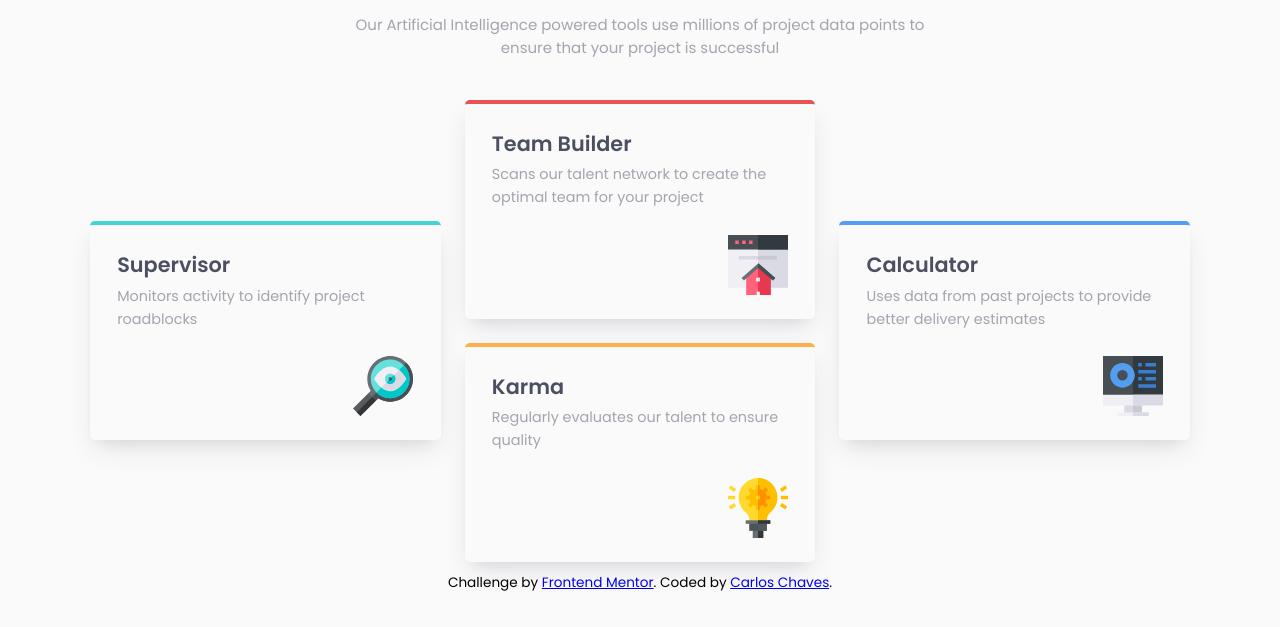
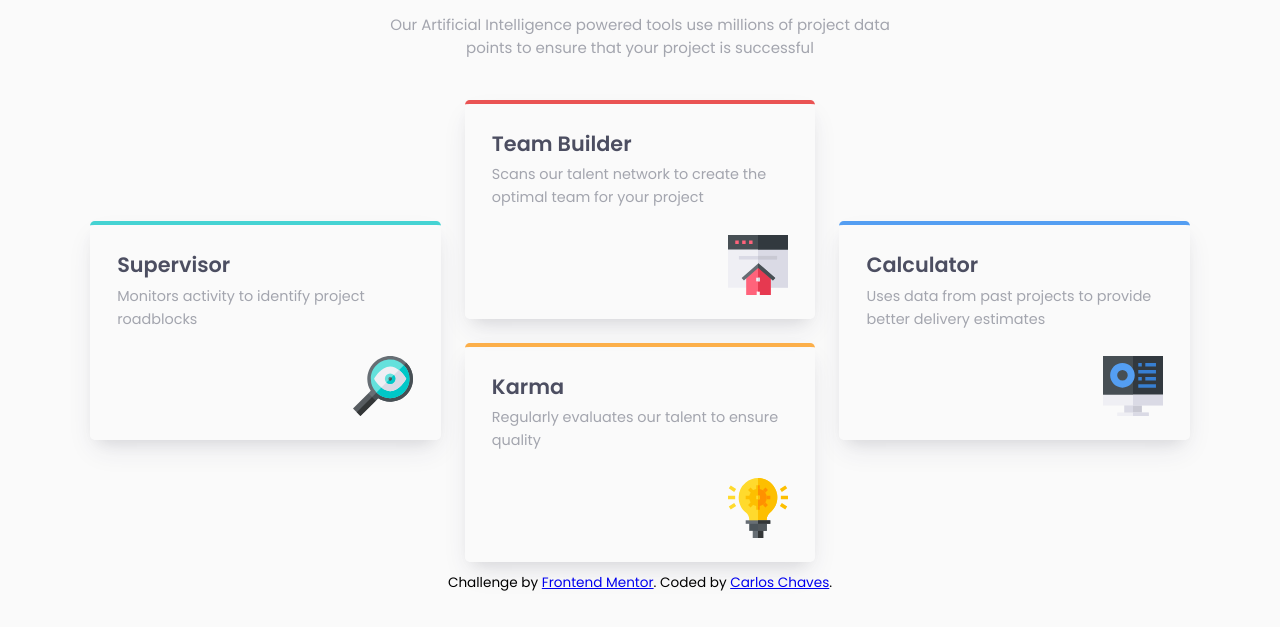
Before and after one commit to sircarloschaves/four-card-feature-section, a plain HTML site: page index.html in a window 1280 px wide. Shown: the part 173-800 px from the top of the page. Drawn offline with Linux system fonts and the light colour scheme.

Commit message:
Update style.css

```diff
--- a/style.css
+++ b/style.css
@@ -176,7 +176,7 @@ footer {
   }
 
   .header-text {
-    width: 66ch;
+    width: 55ch;
   }
 
   .card-wrapper {
```
